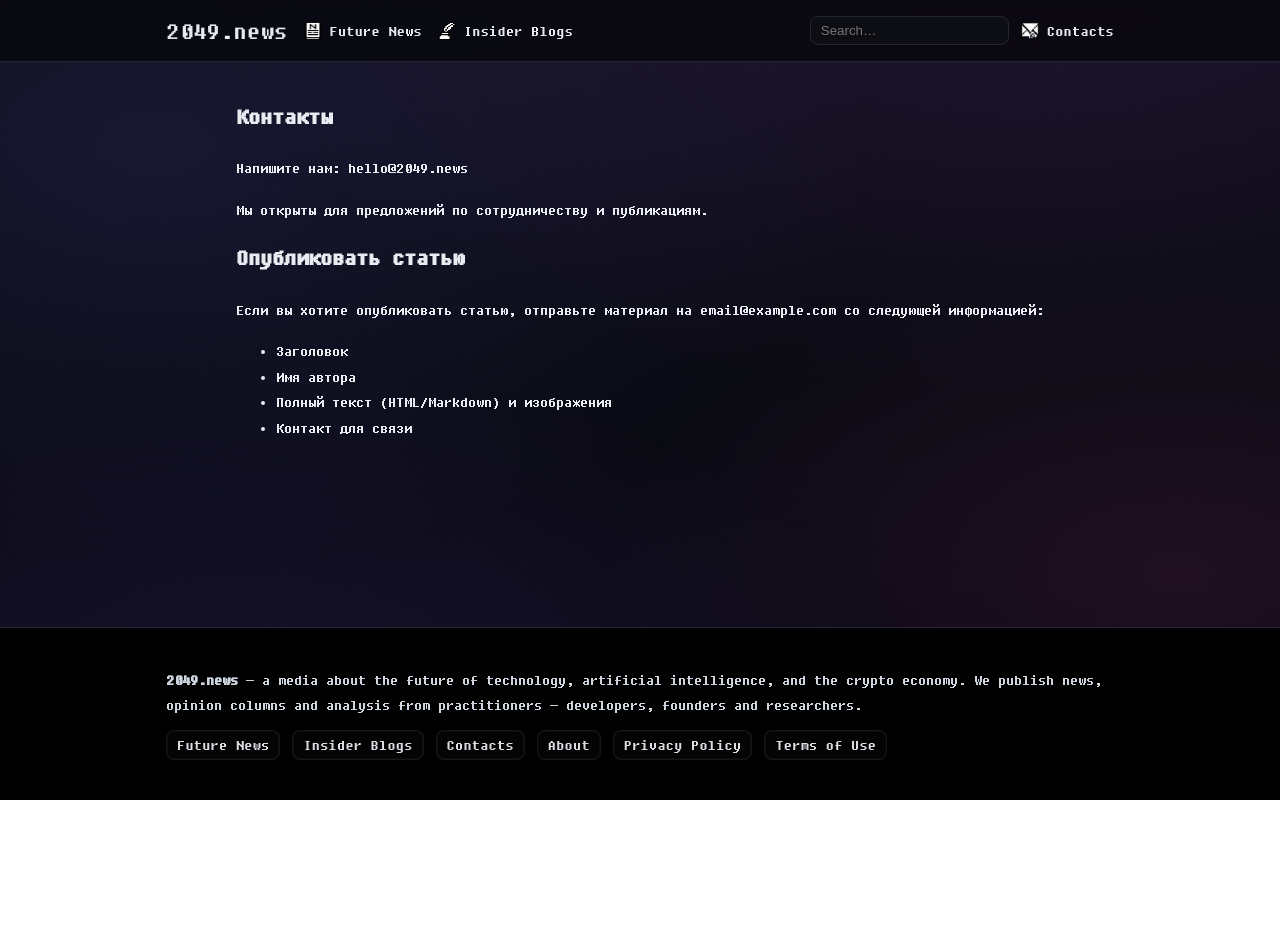
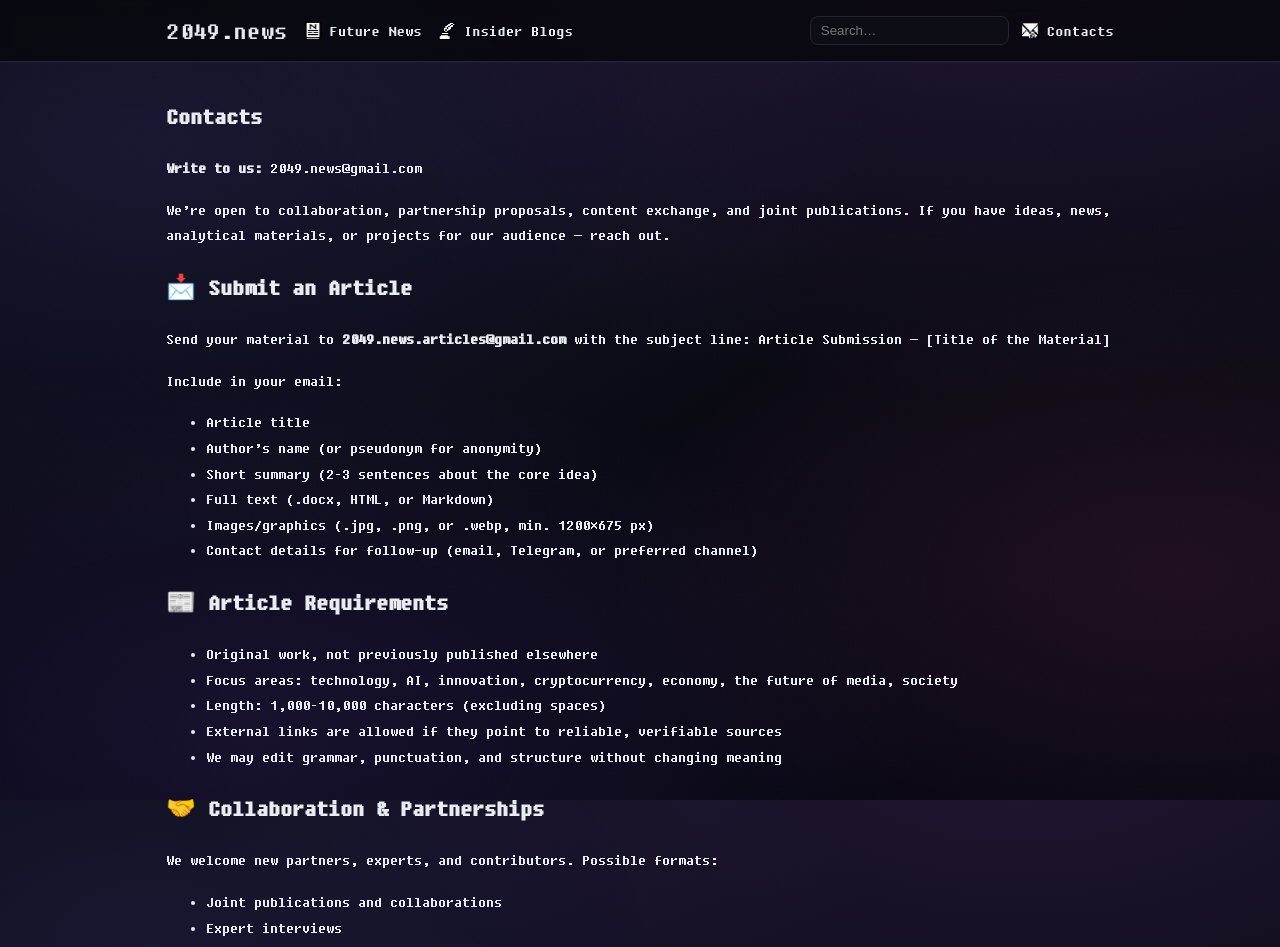
Before and after one commit to SPAMIK356/ai-aggregator, a Next.js app in the folder frontend/: page /contact in a window 1280 px wide. Shown: the top 947 px of the page. Before the commit the page ends 800 px from the top, so only its background shows below. Built offline with nearby package versions, Linux system fonts and the light colour scheme; no server answers.

Commit message:
Changed about page

```diff
--- a/frontend/app/contact/page.tsx
+++ b/frontend/app/contact/page.tsx
@@ -3,20 +3,49 @@ import React from 'react';
 export default function ContactPage() {
 	return (
 		<article className="prose">
-			<h1>Контакты</h1>
-			<p>Напишите нам: <a href="mailto:hello@2049.news">hello@2049.news</a></p>
-			<p>Мы открыты для предложений по сотрудничеству и публикациям.</p>
-			<h2 style={{ marginTop: 16 }}>Опубликовать статью</h2>
-			<p>
-				Если вы хотите опубликовать статью, отправьте материал на
-				{' '}<a href="mailto:email@example.com">email@example.com</a> со следующей информацией:
-			</p>
-			<ul>
-				<li>Заголовок</li>
-				<li>Имя автора</li>
-				<li>Полный текст (HTML/Markdown) и изображения</li>
-				<li>Контакт для связи</li>
-			</ul>
-		</article>
+  <header>
+    <h1>Contacts</h1>
+    <p><strong>Write to us:</strong> 2049.news@gmail.com</p>
+    <p>We’re open to collaboration, partnership proposals, content exchange, and joint publications. If you have ideas, news, analytical materials, or projects for our audience — reach out.</p>
+  </header>
+
+  <section>
+    <h2>📩 Submit an Article</h2>
+    <p>Send your material to <strong>2049.news.articles@gmail.com</strong> with the subject line: <span>Article Submission — [Title of the Material]</span></p>
+    <p>Include in your email:</p>
+    <ul>
+      <li>Article title</li>
+      <li>Author’s name (or pseudonym for anonymity)</li>
+      <li>Short summary (2–3 sentences about the core idea)</li>
+      <li>Full text (.docx, HTML, or Markdown)</li>
+      <li>Images/graphics (.jpg, .png, or .webp, min. 1200×675 px)</li>
+      <li>Contact details for follow-up (email, Telegram, or preferred channel)</li>
+    </ul>
+  </section>
+
+  <section>
+    <h2>📰 Article Requirements</h2>
+    <ul>
+      <li>Original work, not previously published elsewhere</li>
+      <li>Focus areas: technology, AI, innovation, cryptocurrency, economy, the future of media, society</li>
+      <li>Length: 1,000–10,000 characters (excluding spaces)</li>
+      <li>External links are allowed if they point to reliable, verifiable sources</li>
+      <li>We may edit grammar, punctuation, and structure without changing meaning</li>
+    </ul>
+  </section>
+
+  <section>
+    <h2>🤝 Collaboration &amp; Partnerships</h2>
+    <p>We welcome new partners, experts, and contributors. Possible formats:</p>
+    <ul>
+      <li>Joint publications and collaborations</li>
+      <li>Expert interviews</li>
+      <li>Content exchange and reposts</li>
+      <li>Special projects and advertising integrations</li>
+    </ul>
+    <p>For partnership inquiries: <strong>2049.news.partners@gmail.com</strong></p>
+  </section>
+</article>
+
 	);
 }
```
